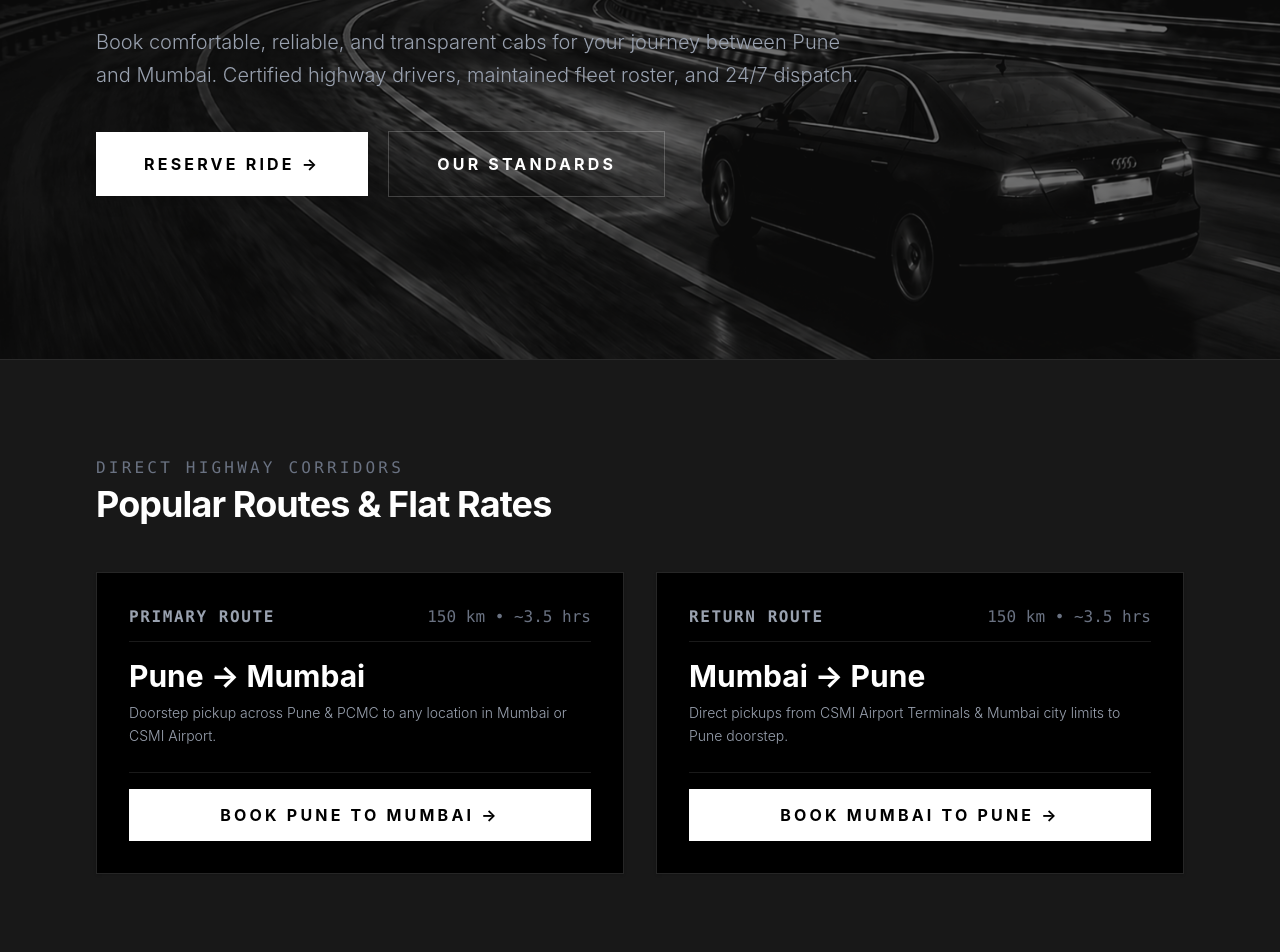
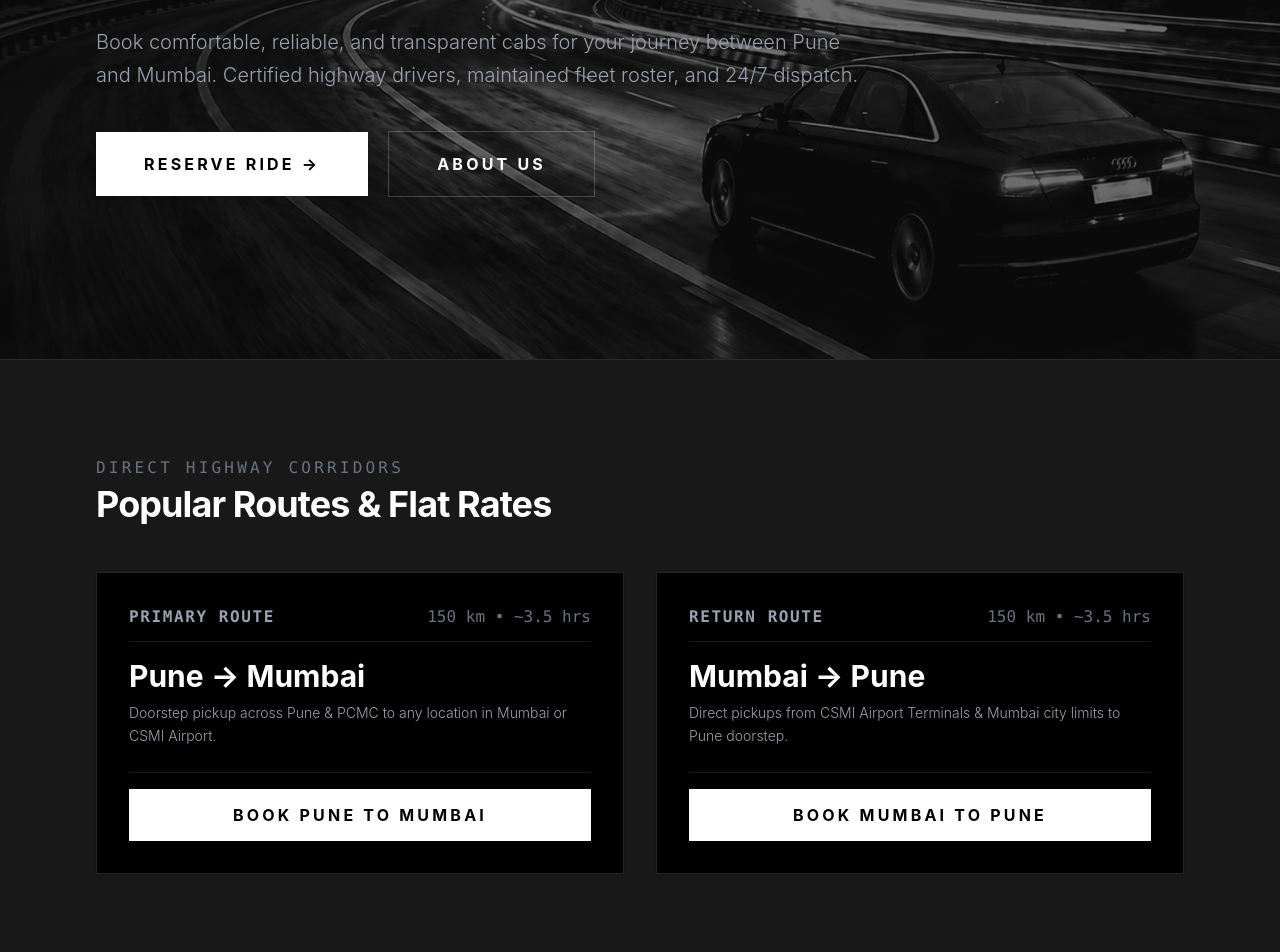
Before and after one commit to SushilJadhav04/DeccanRide, a React (Vite) app: page / in a window 1280 px wide. Shown: the part 440-1392 px from the top of the page. Built offline with nearby package versions, Linux system fonts and the light colour scheme; no server answers.

Commit message:
scroll to top effect

```diff
--- a/src/App.jsx
+++ b/src/App.jsx
@@ -19,11 +19,13 @@ import RouteManager from './admin/RouteManager';
 
 //Theme
 import { ThemeProvider } from './context/ThemeContext';
+import ScrollToTop from './components/ScrollToTop';
 
 export default function App() {
   return (
     <ThemeProvider>
       <BrowserRouter>
+        <ScrollToTop />
         <Routes>
           {/* Admin Routes */}
           <Route path="/admin/login" element={<AdminLogin />} />
--- /dev/null
+++ b/src/components/ScrollToTop.jsx
@@ -0,0 +1,12 @@
+import { useEffect } from 'react';
+import { useLocation } from 'react-router-dom';
+
+export default function ScrollToTop() {
+  const { pathname } = useLocation();
+
+  useEffect(() => {
+    window.scrollTo(0, 0);
+  }, [pathname]);
+
+  return null;
+}
--- a/src/pages/Home.jsx
+++ b/src/pages/Home.jsx
@@ -43,7 +43,7 @@ export default function Home() {
                 to="/about"
                 className="border border-white/20 text-white px-10 py-4 sm:px-12 sm:py-5 font-bold uppercase tracking-[0.2em] text-s hover:bg-white hover:text-black transition-all rounded-none"
               >
-                Our Standards
+                About Us
               </Link>
             </div>
           </div>
@@ -86,10 +86,10 @@ export default function Home() {
 
                 <div className="pt-4 border-t border-gray-200 dark:border-white/10">
                   <Link
-                    to="/contact"
+                    to="/pune-to-mumbai-cab"
                     className="block text-center bg-black text-white hover:bg-gray-800 dark:bg-white dark:text-black dark:hover:bg-gray-200 py-3.5 font-bold text-s uppercase tracking-[0.2em] transition-all rounded-none"
                   >
-                    Book Pune to Mumbai →
+                    Book Pune to Mumbai
                   </Link>
                 </div>
               </div>
@@ -116,10 +116,10 @@ export default function Home() {
 
                 <div className="pt-4 border-t border-gray-200 dark:border-white/10">
                   <Link
-                    to="/contact"
+                    to="/mumbai-to-pune-cab"
                     className="block text-center bg-black text-white hover:bg-gray-800 dark:bg-white dark:text-black dark:hover:bg-gray-200 py-3.5 font-bold text-s uppercase tracking-[0.2em] transition-all rounded-none"
                   >
-                    Book Mumbai to Pune →
+                    Book Mumbai to Pune
                   </Link>
                 </div>
               </div>
```
